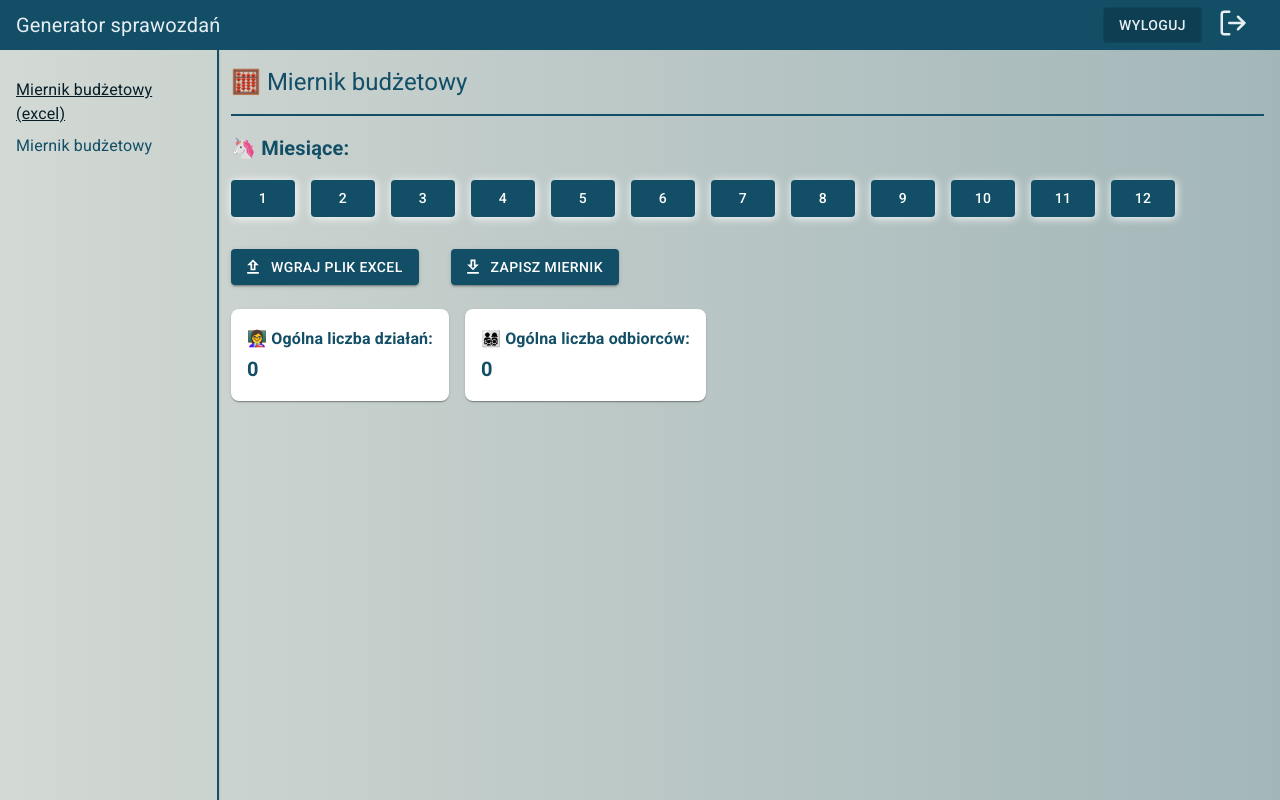
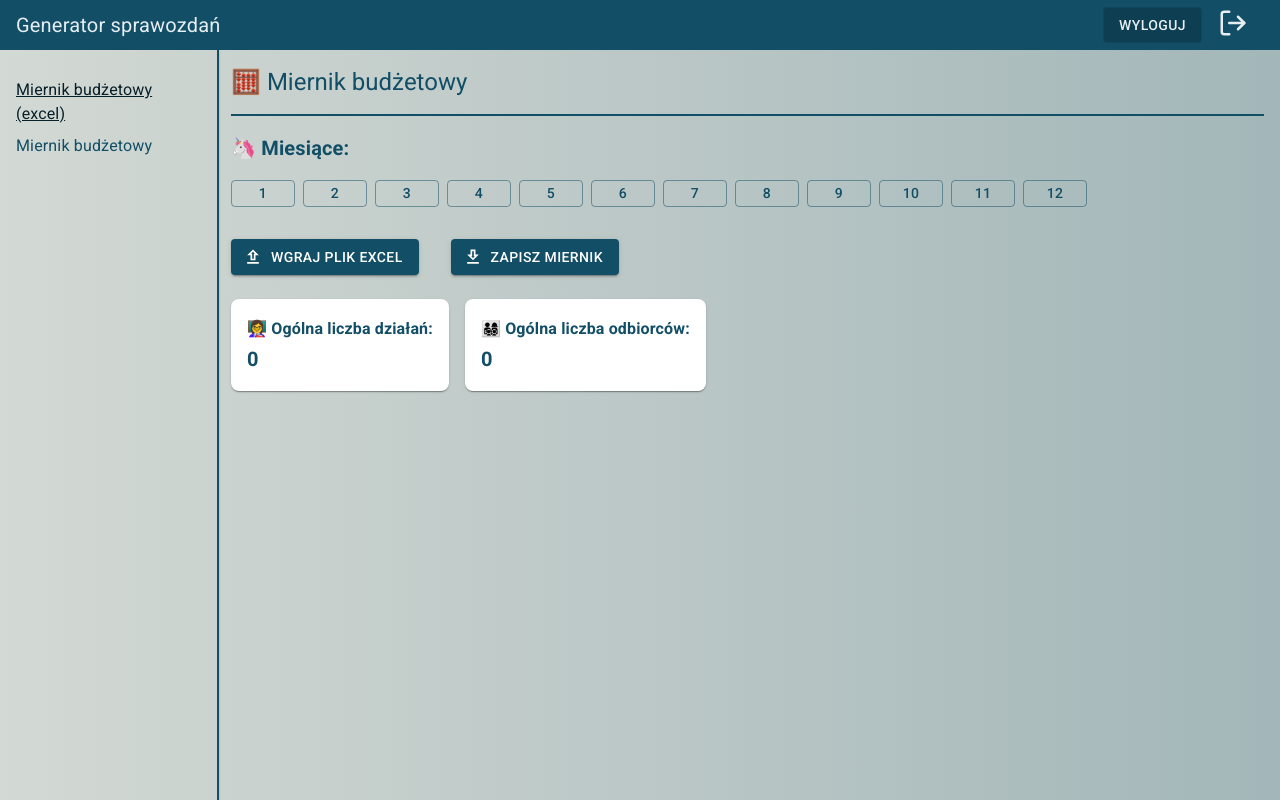
Before and after one commit to Soberek/edureport-app, a React (Vite) app: page /miernik-excel in a window 1280 px wide. Built offline with nearby package versions, Linux system fonts and the light colour scheme; sample sign-in values are in the browser's storage; a web font is replaced by a local one.

Commit message:
style: minor padding changes to ExcelUploaderMonths

```diff
--- a/src/components/molecules/ExcelUploaderMonths.tsx
+++ b/src/components/molecules/ExcelUploaderMonths.tsx
@@ -24,12 +24,13 @@ export const ExcelUploaderMonths: React.FC<ExcelUploaderMonthsProps> = ({ months
         display="flex"
         flexDirection="row"
         flexWrap="wrap"
-        gap={2} // Adjust gap to your preference
+        gap={1} // Adjust gap to your preference
       >
         {months.length > 0 &&
           months.map(({ month_num, selected }, index) => (
             <Button
               key={index}
+              sx={{ p: 0 }}
               selected={selected}
               label={month_num.toString()} // Convert number to string for label
               onClick={() => handleMonthSelect(month_num)}
```
